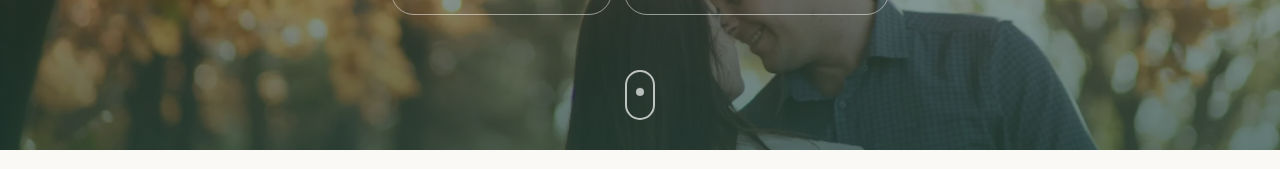
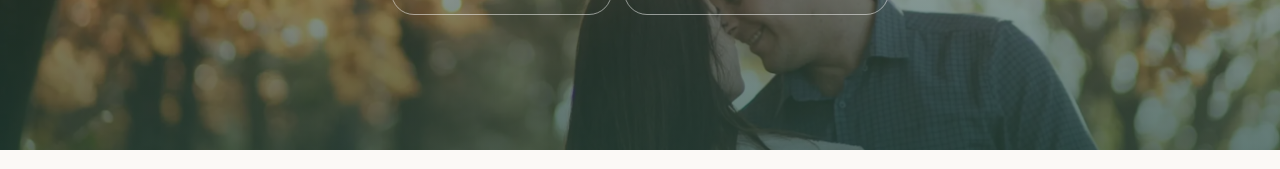
Before and after one commit to Laro16/Invitacion, a React (Vite) app: page / in a window 1280 px wide. Shown: the part 490-659 px from the top of the page. Built offline with nearby package versions, Linux system fonts and the light colour scheme.

Commit message:
Update Boda.jsx

```diff
--- a/src/Boda.jsx
+++ b/src/Boda.jsx
@@ -14,8 +14,6 @@ function Boda() {
 
   const [isStoryVisible, setIsStoryVisible] = useState(false);
 
-  // 👇 CAMBIO AQUÍ: El estado del modal ya no es necesario para la historia
-  // Lo mantenemos por si se usa en otro lado, o lo podemos eliminar si no.
   const [activeModalSlide, setActiveModalSlide] = useState(null);
 
   const audioRef = useRef(null);
@@ -53,16 +51,13 @@ function Boda() {
     const elementsToReveal = document.querySelectorAll('.reveal:not(.visible)');
     elementsToReveal.forEach((el) => observer.observe(el));
 
-    // La función de limpieza puede simplificarse si el observer se recrea.
     return () => observer.disconnect();
   }, [isStoryVisible]);
 
-  // 👇 NUEVA FUNCIÓN: Se activa al hacer clic en "Ver Nuestra Historia"
   const handleStoryReveal = () => {
     setIsStoryVisible(true);
-    // Inicia la música si está pausada
     if (audioRef.current && audioRef.current.paused) {
-      audioRef.current.play().catch(() => {}); // .catch para evitar errores si el navegador lo bloquea
+      audioRef.current.play().catch(() => {});
     }
   };
 
@@ -118,7 +113,7 @@ function Boda() {
             <button className="btn secondary" onClick={handleAddToCalendar}>Añadir al Calendario</button>
           </div>
         </div>
-        <div className="scroll-down-indicator"></div>
+        {/* 👇 CAMBIO AQUÍ: Eliminado el div del scroll-down-indicator */}
       </header>
 
       <div className={`player ${isPlaying ? 'playing' : ''}`}>
@@ -144,7 +139,6 @@ function Boda() {
               </button>
             </div>
           ) : (
-            // 👇 CAMBIO AQUÍ: Se reemplaza la galería por la nueva estructura de historia vertical
             <div className="story-timeline">
               {storySlides.map((slide, index) => (
                 <div key={index} className="story-item reveal">
@@ -229,7 +223,6 @@ function Boda() {
         </footer>
       </main>
 
-      {/* El modal ya no es necesario para la historia, pero lo dejamos por si se usa en el futuro */}
       {activeModalSlide !== null && (
         <div className="lightbox-overlay" onClick={() => setActiveModalSlide(null)}>
           <div className="lightbox-content" onClick={(e) => e.stopPropagation()}>
```
